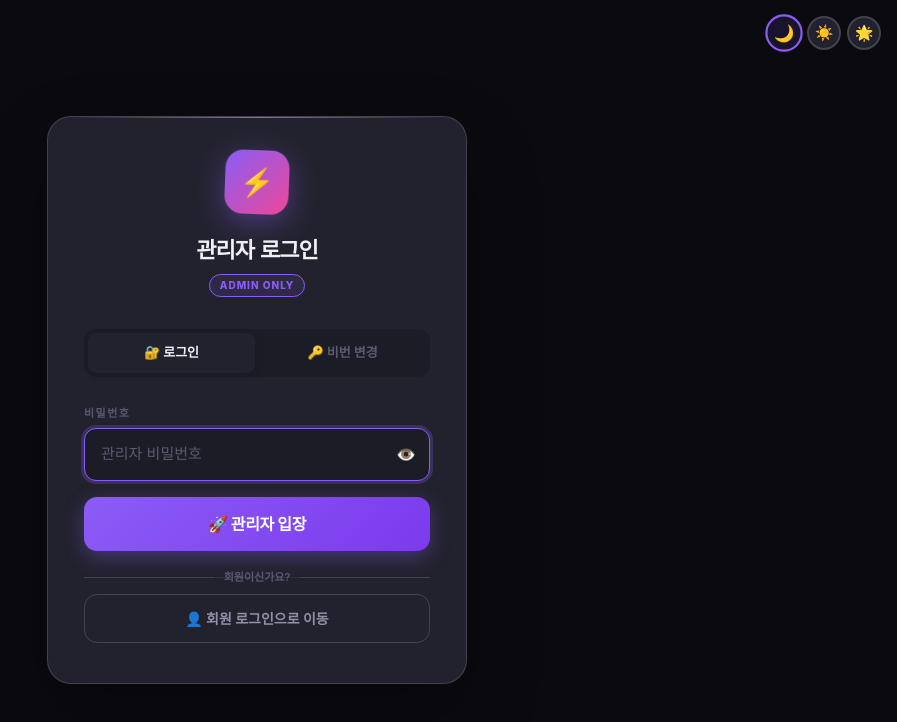
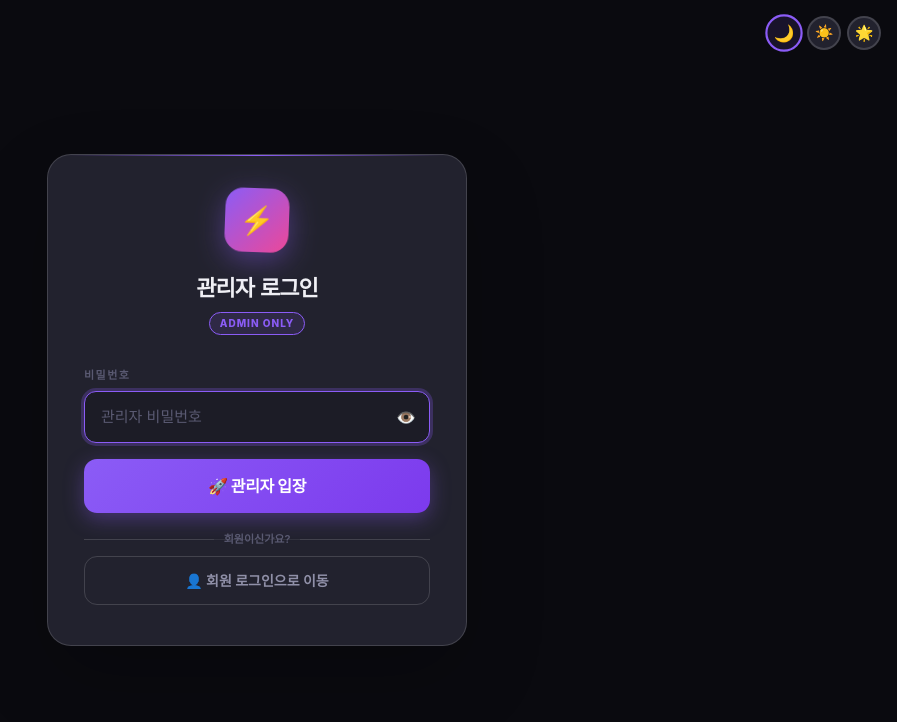
Before and after one commit to kimjonghoon1306/bizmatch-pro, a Next.js app: page /admin-login in a window 1280 px wide. Shown: the top 722 px of the page, without its empty margins (383-1280 px from the left). Built offline with nearby package versions, Linux system fonts and the light colour scheme; a web font is replaced by a local one.

Commit message:
Update page.tsx

```diff
--- a/app/admin-login/page.tsx
+++ b/app/admin-login/page.tsx
@@ -272,19 +272,12 @@ export default function AdminLoginPage() {
           </div>
 
           {/* 탭 */}
-          <div className="tabs">
-            <button className={`tab${tab === 'login' ? ' on' : ''}`} onClick={() => switchTab('login')}>
-              🔐 로그인
-            </button>
-            <button className={`tab${tab === 'changePw' ? ' on' : ''}`} onClick={() => switchTab('changePw')}>
-              🔑 비번 변경
-            </button>
-          </div>
+
 
           {error && <div className="err">⚠️ {error}</div>}
 
           {/* 로그인 */}
-          {tab === 'login' && (
+          {(
             success ? (
               <div className="success-wrap">
                 <div style={{ fontSize:56,marginBottom:12 }}>✅</div>
@@ -320,45 +313,7 @@ export default function AdminLoginPage() {
             )
           )}
 
-          {/* 비번 변경 */}
-          {tab === 'changePw' && (
-            pwChanged ? (
-              <div className="changed-wrap">
-                <div style={{ fontSize:32,marginBottom:8 }}>✅</div>
-                <p style={{ fontWeight:800,fontSize:15,color:'var(--success)' }}>비밀번호가 변경되었어요!</p>
-              </div>
-            ) : (
-              <>
-                {['현재 비밀번호', '새 비밀번호 (4자 이상)', '새 비밀번호 확인'].map((lbl, i) => {
-                  const vals = [pw, newPw, newPw2]
-                  const setters = [setPw, setNewPw, setNewPw2]
-                  return (
-                    <div key={lbl} className="field">
-                      <label>{lbl}</label>
-                      <div className="input-wrap">
-                        <input
-                          className="inp"
-                          type={showNew ? 'text' : 'password'}
-                          value={vals[i]}
-                          onChange={e => setters[i](e.target.value)}
-                          onKeyDown={e => e.key === 'Enter' && handleChangePw()}
-                          placeholder={lbl}
-                        />
-                        {i === 0 && (
-                          <button className="eye" onClick={() => setShowNew(!showNew)} type="button">
-                            {showNew ? '🙈' : '👁️'}
-                          </button>
-                        )}
-                      </div>
-                    </div>
-                  )
-                })}
-                <button className="btn-primary" onClick={handleChangePw}>
-                  🔑 비밀번호 변경하기
-                </button>
-              </>
-            )
-          )}
+
 
           {/* 구분선 */}
           <div className="divider">
```
